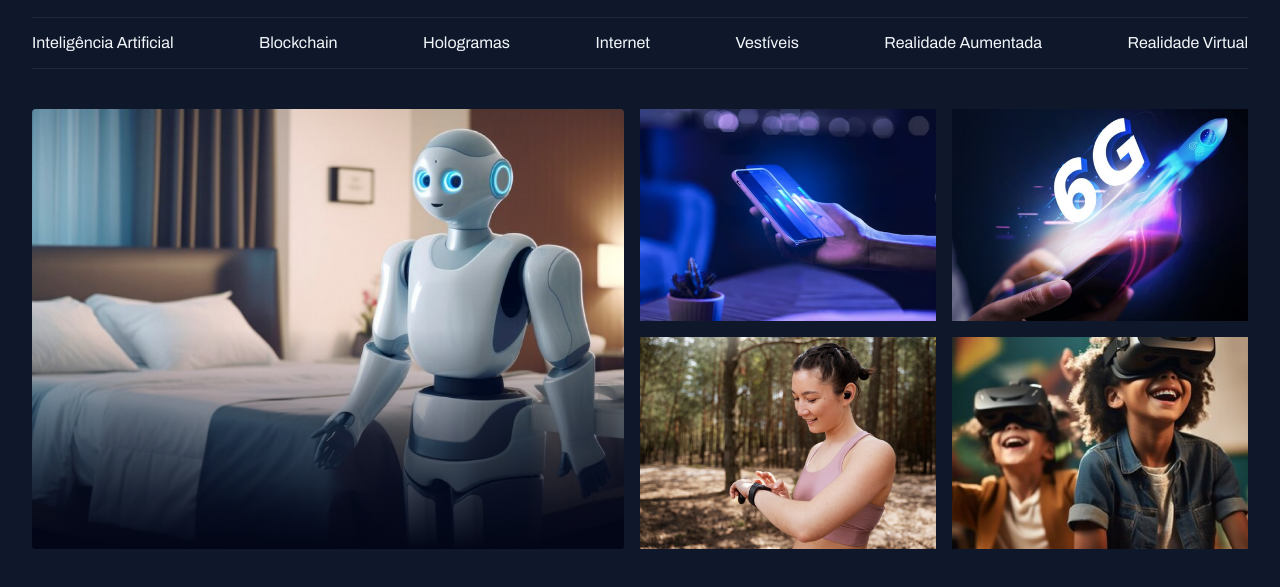
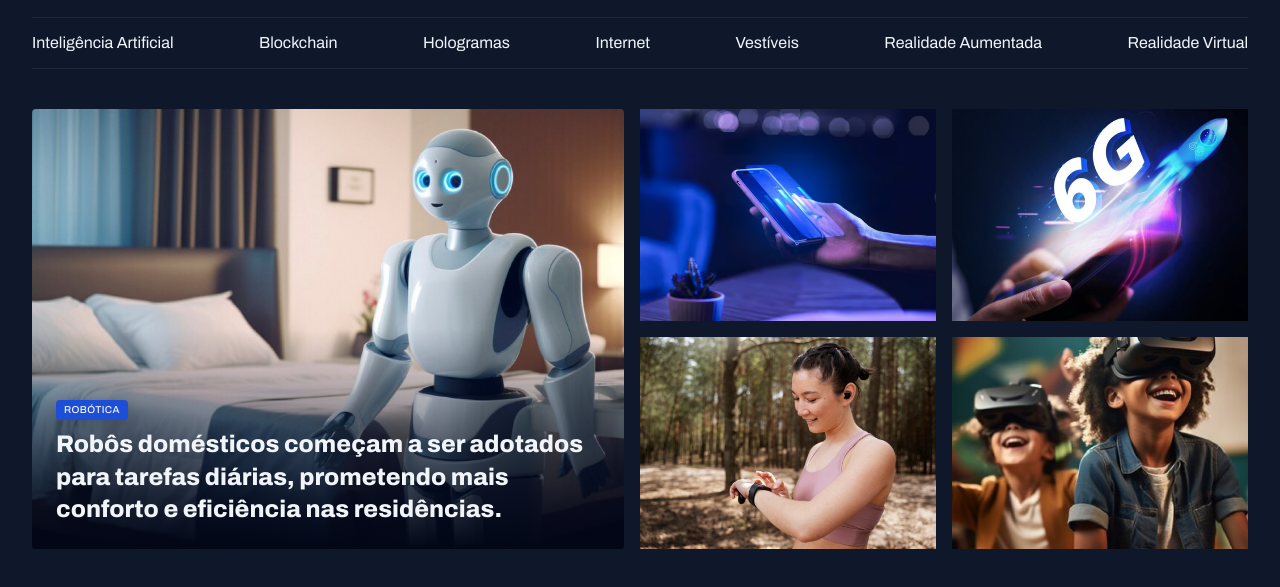
Before and after one commit to devMuriloOliveira/Projeto-portal-de-not-cias, a plain HTML site: page index.html in a window 1280 px wide. Shown: the part 55-642 px from the top of the page. Drawn offline with Linux system fonts and the light colour scheme.

Commit message:
ajustando o conteudo do card

```diff
--- a/index.html
+++ b/index.html
@@ -42,9 +42,14 @@
 
     <main class="grid container">
         <section id="featured" class="grid grid-flow-col gap-16">
-            <div class="card">
+            <figure class="card">
                 <img src="assets/images/Image 01.png" alt="">
-            </div>
+
+                <figcaption>
+                    <span class="content-tag">robótica</span>
+                    <h2 class="text-2xl">Robôs domésticos começam a ser adotados para tarefas diárias, prometendo mais conforto e eficiência nas residências.</h2>
+                </figcaption>
+            </figure>
 
             <div class="grid grid-cols-2 gap-16">
                 <div>
--- a/styles/global.css
+++ b/styles/global.css
@@ -54,3 +54,17 @@ img{
 main{
     margin-top: 40px;
 }
+
+.content-tag{
+    display: inline-block;
+    background-color: var(--brand-color-dark);
+    padding: 4px 8px;
+    border-radius: 4px;
+    font: 500 10px/1.2 var(--font-family);
+    text-transform: uppercase;
+    letter-spacing: 0.04em;
+    color: var(--text-color-primary);
+    box-shadow: 0px 4px 16px rgba(2, 6, 23, 0.25);
+
+
+}
--- a/styles/sections.css
+++ b/styles/sections.css
@@ -19,4 +19,13 @@
 
     }
 
+    figcaption{
+        position: absolute;
+        bottom: 0;
+        padding: 24px;
+
+        h2{
+            margin-top: 8px;
+        }
+    }
 }
--- a/styles/utility.css
+++ b/styles/utility.css
@@ -15,3 +15,19 @@
 .gap-16{
     gap: 16px;
 }
+
+.text-2xl{
+    font: var(--h1);
+}
+
+.text-xl{
+    font: var(--h2);
+}
+
+.text-lg{
+    font: var(--h3);
+}
+
+.text-sm{
+    font: var(--text-sm);
+}
```
